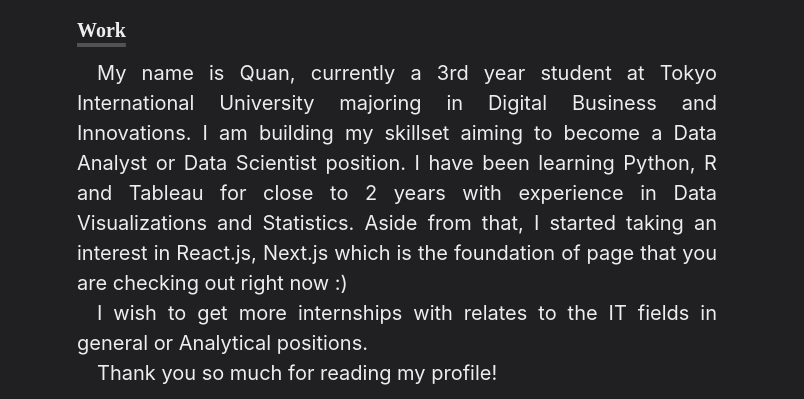
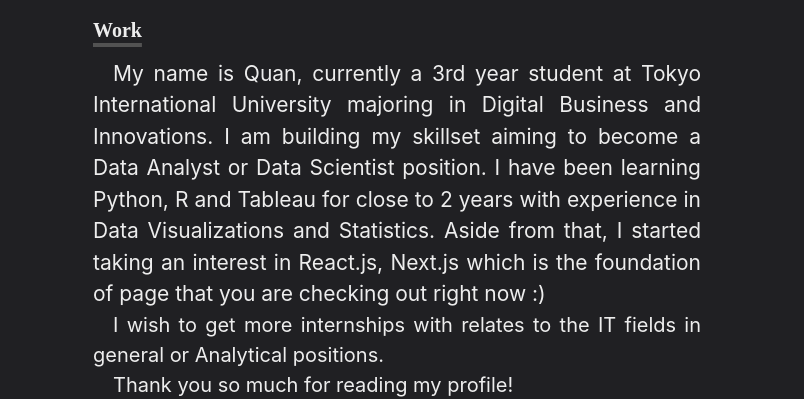
Before and after one commit to Etna2259/My-Portfolio, a Next.js app: page / in a window 1280 px wide. Shown: the part 266-665 px from the top of the page, without its empty margins (243-1047 px from the left). Built offline with nearby package versions, Linux system fonts and the light colour scheme.

Commit message:
Testing different fontSize

```diff
--- a/components/layouts/main.js
+++ b/components/layouts/main.js
@@ -1,12 +1,16 @@
-import Head from 'next/head'
-import Navbar from '../navbar.js'
-import { Box, Container } from '@chakra-ui/react'
+import Head from "next/head";
+import Navbar from "../navbar.js";
+import { Box, Container } from "@chakra-ui/react";
 
-const Main = ({ children, router}) => {
+const Main = ({ children, router }) => {
   return (
     <Box as="main" pb={8}>
       <Head>
-                <meta name="viewport" content="width=device-width, initial-scale=1" />
+        <meta
+          id="testViewport"
+          name="viewport"
+          content="width=device-width, initial-scale=1"
+        />
         <title>Nguyen Minh Quan - Homepage</title>
       </Head>
 
@@ -16,7 +20,7 @@ const Main = ({ children, router}) => {
         {children}
       </Container>
     </Box>
-    )
-}
+  );
+};
 
-export default Main
+export default Main;
--- a/pages/index.js
+++ b/pages/index.js
@@ -6,6 +6,7 @@ import {
   Box,
   Heading,
   Image,
+  Text,
   useColorModeValue,
 } from "@chakra-ui/react";
 import { ChevronRightIcon } from "@chakra-ui/icons";
@@ -20,7 +21,7 @@ import { GrLinkedin, GrGithub, GrFacebook } from "react-icons/gr";
 const Page = () => {
   return (
     <Layout>
-      <Container maxW="2xl">
+      <Container maxW="container.sm">
         <Box
           borderRadius="lg"
           bg={useColorModeValue("whiteAlpha.500", "whiteAlpha.200")}
@@ -66,13 +67,18 @@ const Page = () => {
           </Heading>
 
           <Paragraph>
+          <Text
+            fontSize={{ base: "18px", md: "21px"}}
+          >
             My name is Quan, currently a 3rd year student at Tokyo International
             University majoring in Digital Business and Innovations. I am
             building my skillset aiming to become a Data Analyst or Data
             Scientist position. I have been learning Python, R and Tableau for
             close to 2 years with experience in Data Visualizations and
-            Statistics. Aside from that, I started taking an interest in React.js,
-            Next.js which is the foundation of page that you are checking out right now :)
+            Statistics. Aside from that, I started taking an interest in
+            React.js, Next.js which is the foundation of page that you are
+            checking out right now :)
+          </Text>
           </Paragraph>
           <Paragraph>
             I wish to get more internships with relates to the IT fields in
--- a/pages/works/eventBot.js
+++ b/pages/works/eventBot.js
@@ -18,7 +18,7 @@ import Layout from "../../components/layouts/article";
 
 const Work = () => (
   <Layout title="Lost Ark Event Bot">
-    <Container>
+    <Container maxW="container.md">
       <Title>
         Lost Ark Event Bot <Badge>2022/2</Badge>
       </Title>
--- a/pages/works/firstProject.js
+++ b/pages/works/firstProject.js
@@ -16,7 +16,7 @@ import Layout from "../../components/layouts/article";
 
 const Work = () => (
   <Layout title="My First Webpage">
-    <Container>
+    <Container maxW="container.md">
       <Title>
         My First Webpage <Badge>2021/6</Badge>
       </Title>
```
Lines whose indentation alone changed are shown as unchanged.
